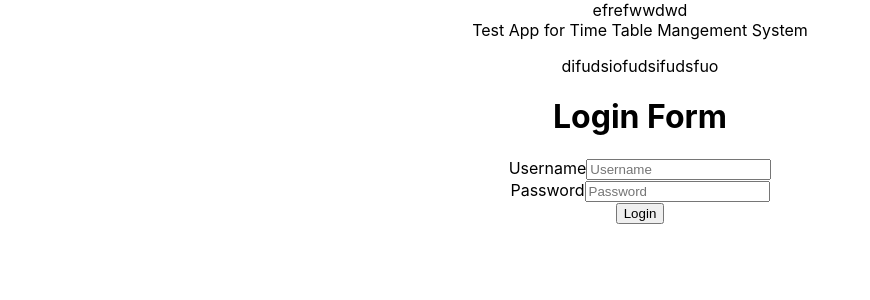
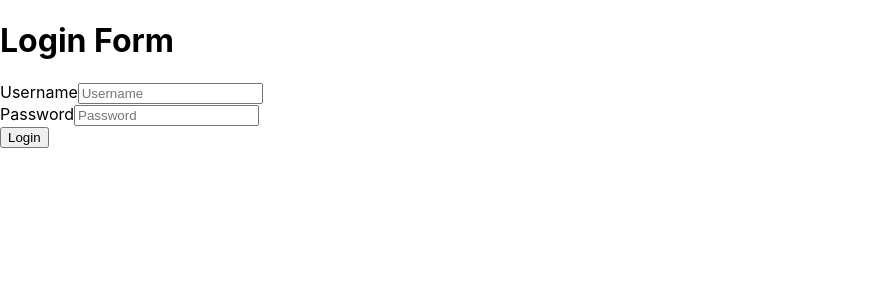
Before and after one commit to kelummadusanka/Time_Table_Management, a React (Create React App) app in the folder client/: page /StudentDashboard in a window 1280 px wide. Shown: the top 300 px of the page, without its empty margins (0-870 px from the left). Built offline with nearby package versions, Linux system fonts and the light colour scheme.

Commit message:
add react router dom

```diff
--- a/client/package.json
+++ b/client/package.json
@@ -11,6 +11,7 @@
     "dateformat": "^5.0.3",
     "react": "^18.2.0",
     "react-dom": "^18.2.0",
+    "react-router-dom": "^6.3.0",
     "react-scripts": "^5.0.1",
     "sweetalert": "^2.1.2",
     "web-vitals": "^2.1.4",
--- a/client/src/App.js
+++ b/client/src/App.js
@@ -1,18 +1,27 @@
 import './App.css';
 import React from 'react';
 import Login from './Components/Login/Login';
-import Dashboard from './Components/Lecturer/Dashboard/Dashboard';
+import LecDashboard from './Components/Lecturer/LecDashboard/LecDashboard';
 import StudentDashboard from './Components/Student/StudentDashboard/StudentDashboard';
+import AdminDashboard from './Components/Admin/AdminDashboard/AdminDashboard';
+import {
+  BrowserRouter,
+  Routes,
+  Route,
+} from "react-router-dom";
 
 
 function App() {
   return (
-    <div className="App">
-      <Dashboard></Dashboard>
-      Test App for Time Table Mangement System
-      <p>difudsiofudsifudsfuo</p>
-      <Login />
-    </div>
+    <BrowserRouter>
+    <Routes>
+      <Route path="/" element={<Login />}>
+        <Route path="LecDashboard" element={<LecDashboard />} />
+        <Route path="StudentDashboard" element={<StudentDashboard />} />
+        <Route path="AdminDashboard" element={<AdminDashboard />} />
+      </Route>
+    </Routes>
+  </BrowserRouter>
   );
 }
 
--- a/client/src/Components/Admin/AdminDashboard/AdminDashboard.jsx
+++ b/client/src/Components/Admin/AdminDashboard/AdminDashboard.jsx
@@ -0,0 +1,9 @@
+import React from 'react'
+
+function AdminDashboard() {
+  return (
+    <div>Admin Dashboard is here!</div>
+  )
+}
+
+export default AdminDashboard
--- a/client/src/Components/Lecturer/Dashboard/Dashboard.jsx
+++ /dev/null
@@ -1,9 +0,0 @@
-import React from "react";
-import './Dashboard.css';
-function Dashboard(){
-    return(
-        <div>efrefwwdwd</div>
-    )
-
-}
-export default Dashboard;
--- /dev/null
+++ b/client/src/Components/Lecturer/LecDashboard/LecDashboard.jsx
@@ -0,0 +1,9 @@
+import React from "react";
+import './LecDashboard.css';
+function LecDashboard(){
+    return(
+        <div>Dashboard content is here!</div>
+    )
+
+}
+export default LecDashboard;
--- a/client/src/Components/Student/StudentDashboard/StudentDashboard.jsx
+++ b/client/src/Components/Student/StudentDashboard/StudentDashboard.jsx
@@ -2,7 +2,7 @@ import React from 'react'
 
 function StudentDashboard() {
   return (
-    <div>StudentDashboard</div>
+    <div>Student Dashboard is here!</div>
   )
 }
 
```
Also changed, not shown: client/src/Components/Admin/AdminCrudCard/AdminCrudCard.css (added), client/src/Components/Admin/AdminCrudCard/AdminCrudCard.jsx (added), client/src/Components/Admin/AdminDashboard/AdminDashboard.css (added), client/src/Components/Lecturer/LecDashboard/LecDashboard.css (added), 1 other file (tests, documents, lock files or other folders).
